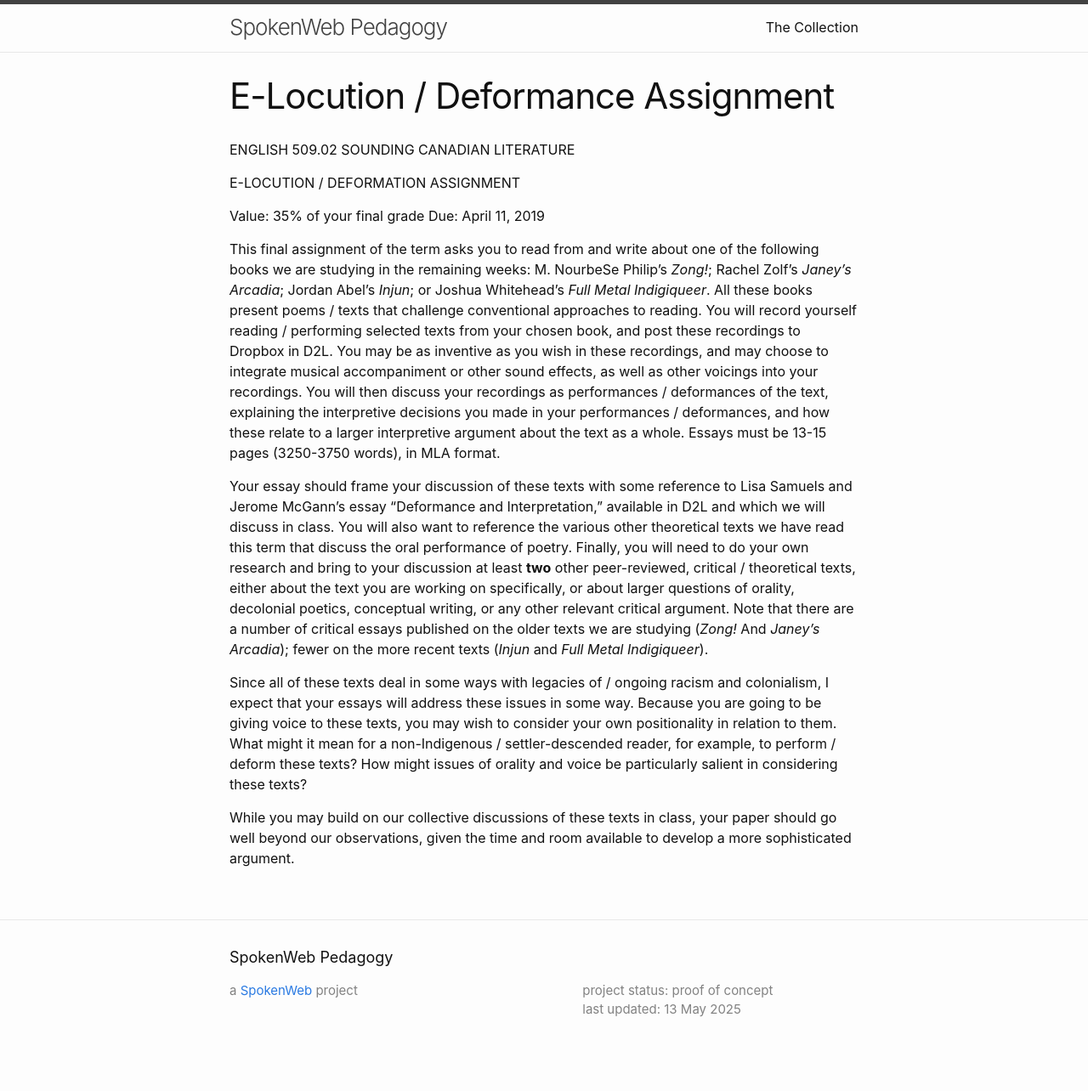
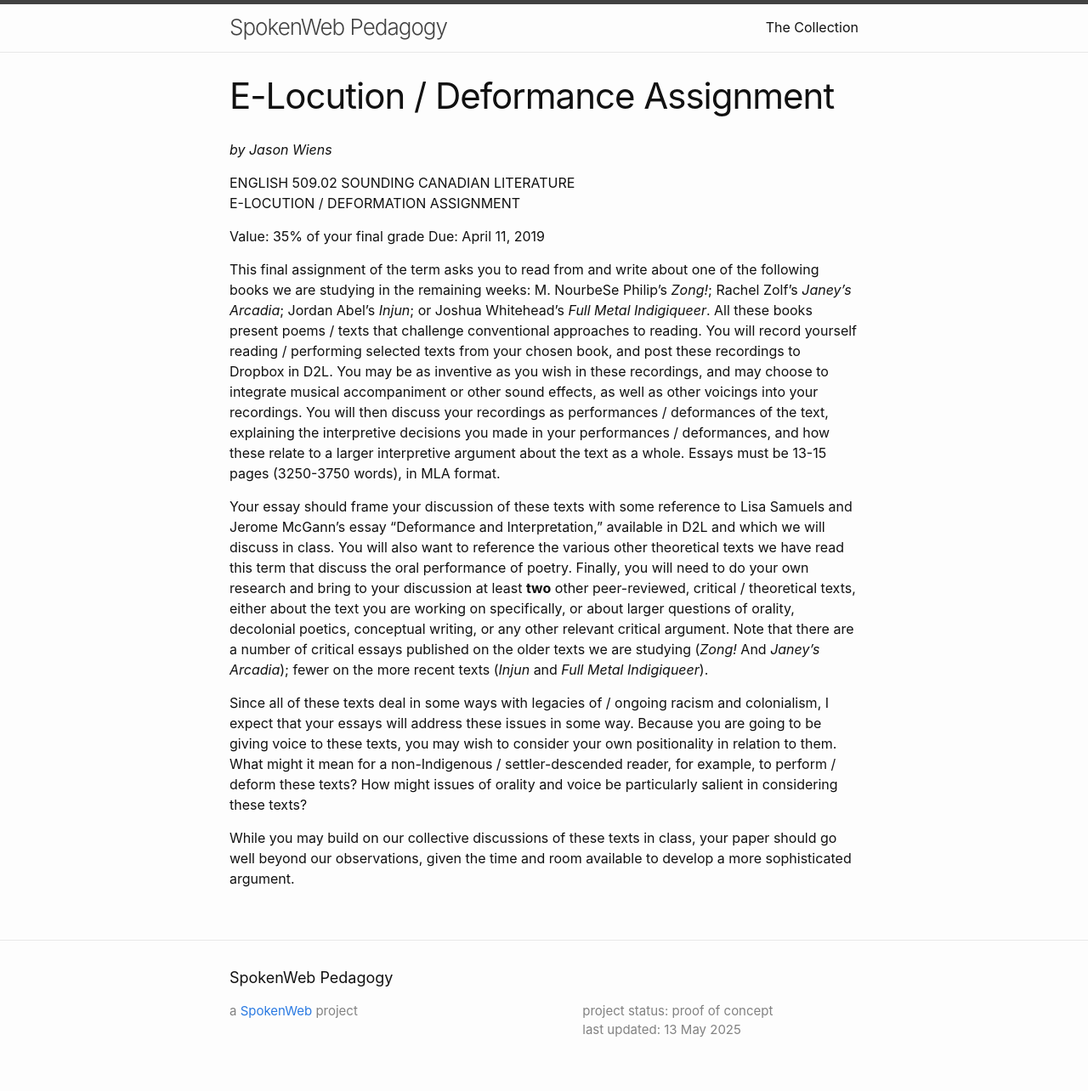
Before and after one commit to jentery/SWDemo, a Jekyll site: the page built from _output_documents/509.02 Deformance Assignment.md, in a window 1280 px wide. Shown: the whole page at 85% size. Built offline with Jekyll 4.4.1, drawn with Linux system fonts in a browser that asks for light colours; before the commit the page ends 1260 px from its top, so only the background shows below that.

Commit message:
Update 509.02 Deformance Assignment.md

```diff
--- a/_output_documents/509.02 Deformance Assignment.md
+++ b/_output_documents/509.02 Deformance Assignment.md
@@ -13,8 +13,10 @@ primary_discipline: Literary Studies
 url: .nan
 
 ---
+
+*by Jason Wiens*
+
 ENGLISH 509.02 SOUNDING CANADIAN LITERATURE
-
 E-LOCUTION / DEFORMATION ASSIGNMENT
 
 Value: 35% of your final grade Due: April 11, 2019
```
